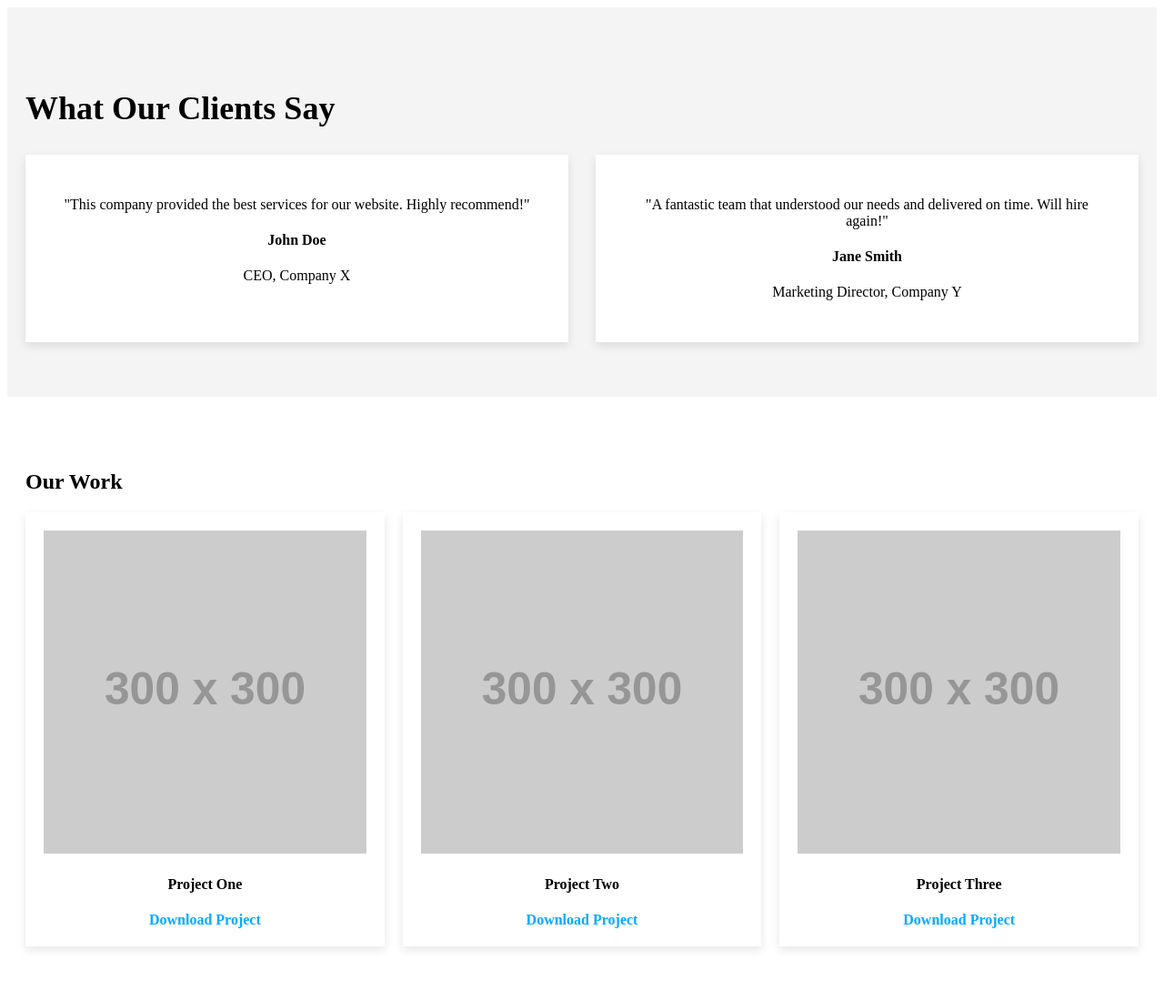
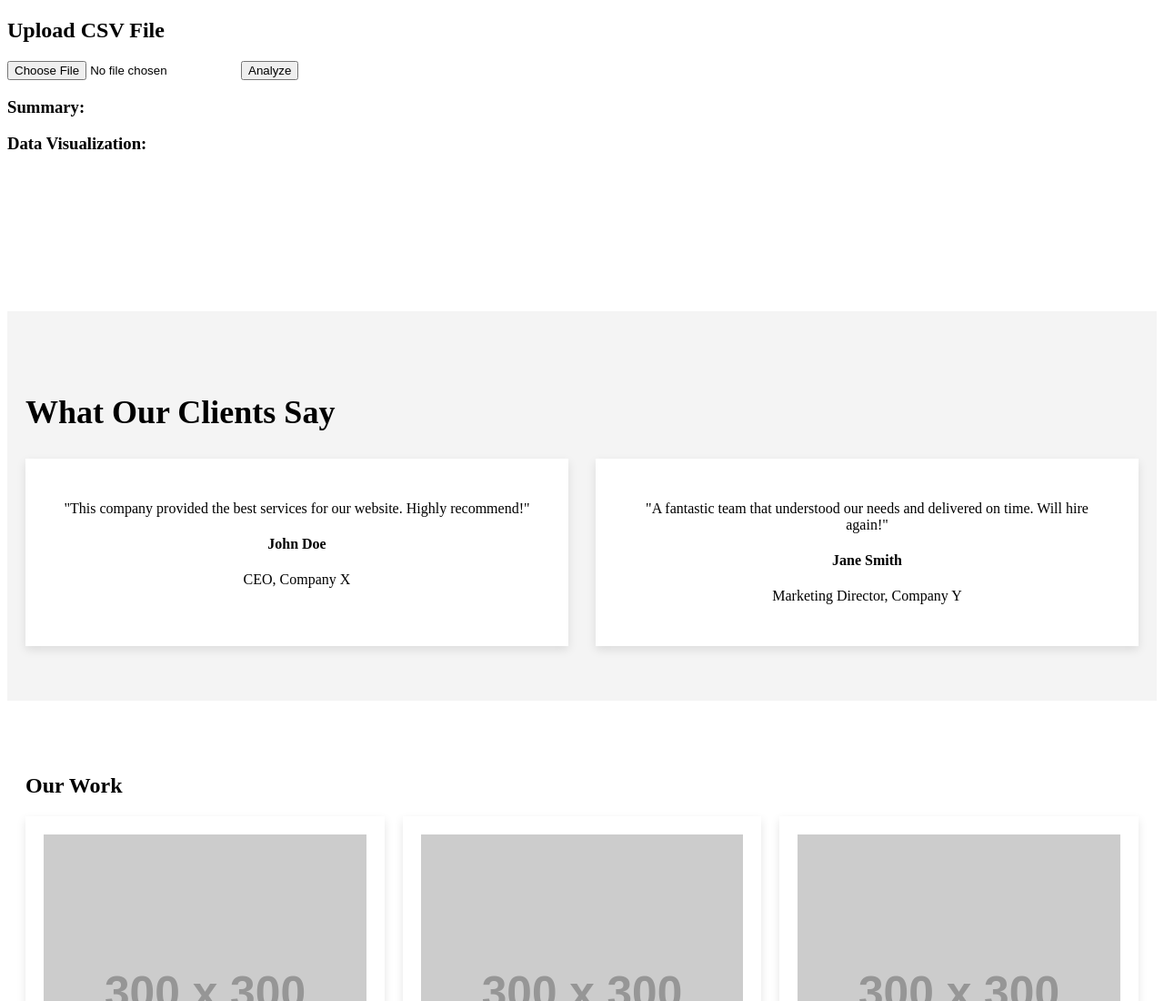
Before and after one commit to ADITYA9759/AdityaAnalytics.com, a plain HTML site: page index.html in a window 1280 px wide. Shown: the top 1100 px of the page at 91% size. Drawn offline with nearby package versions, Linux system fonts and the light colour scheme; placeholder pictures from the web are drawn by us.

Commit message:
Update index.html

```diff
--- a/index.html
+++ b/index.html
@@ -8,6 +8,57 @@
     <link href="https://cdn.jsdelivr.net/npm/aos@2.3.4/dist/aos.css" rel="stylesheet">
 </head>
 <body>
+
+    <head>
+    <meta charset="UTF-8">
+    <meta name="viewport" content="width=device-width, initial-scale=1.0">
+    <title>CSV Analyzer & Visualizer</title>
+    <script src="https://cdn.jsdelivr.net/npm/chart.js"></script>
+</head>
+<body>
+    <h2>Upload CSV File</h2>
+    <input type="file" id="csvFile" />
+    <button onclick="uploadCSV()">Analyze</button>
+
+    <h3>Summary:</h3>
+    <pre id="output"></pre>
+
+    <h3>Data Visualization:</h3>
+    <canvas id="chart"></canvas>
+
+    <script>
+        function uploadCSV() {
+            let fileInput = document.getElementById("csvFile").files[0];
+            let formData = new FormData();
+            formData.append("file", fileInput);
+
+            fetch("http://127.0.0.1:5000/upload", {
+                method: "POST",
+                body: formData
+            })
+            .then(response => response.json())
+            .then(data => {
+                document.getElementById("output").textContent = JSON.stringify(data, null, 2);
+
+                let keys = Object.keys(data.description["mean"]);
+                let values = Object.values(data.description["mean"]);
+
+                let ctx = document.getElementById("chart").getContext("2d");
+                new Chart(ctx, {
+                    type: "bar",
+                    data: {
+                        labels: keys,
+                        datasets: [{
+                            label: "Mean Values",
+                            data: values,
+                            backgroundColor: "blue"
+                        }]
+                    }
+                });
+            });
+        }
+    </script>
+</body>
 
     <!-- Testimonial Section -->
     <section id="testimonials" class="testimonials">
```
